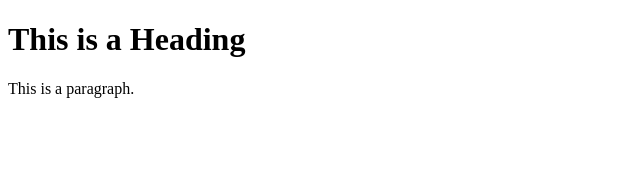
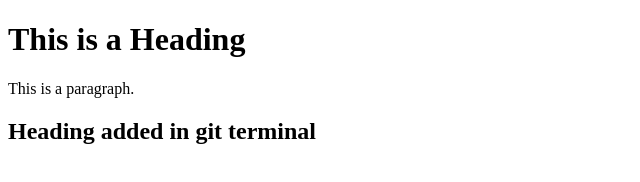
Before and after one commit to shanmugapriyasri/gitlearning, a plain HTML site: page index.html in a window 1280 px wide. Shown: the whole page, without its empty margins (0-640 px from the left). Drawn offline with Linux system fonts and the light colour scheme.

Commit message:
added h2 from terminal in index.html

```diff
--- a/index.html
+++ b/index.html
@@ -7,6 +7,6 @@
 
 <h1>This is a Heading</h1>
 <p>This is a paragraph.</p>
-
+<h2>Heading added in git terminal</h2>
 </body>
 </html>
```
